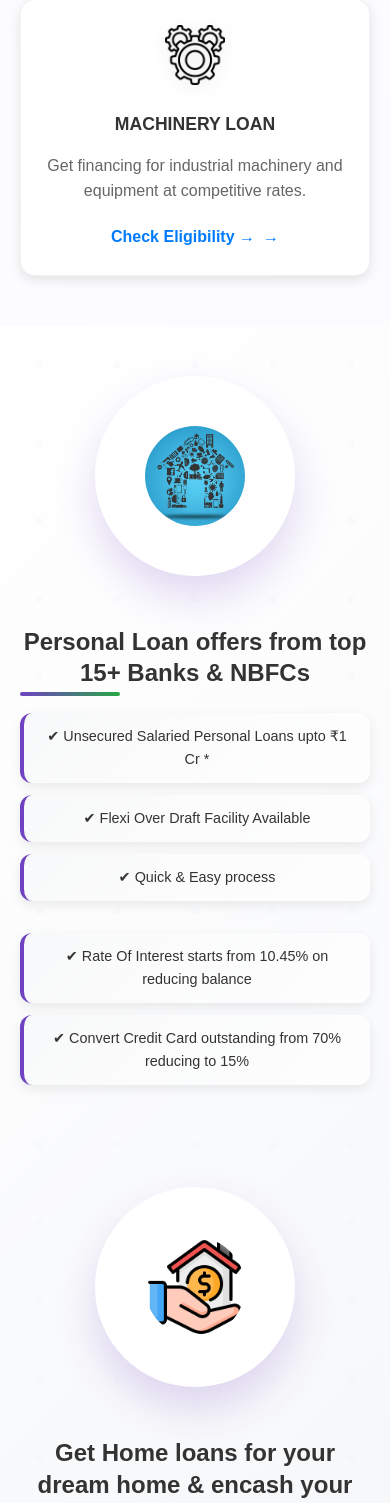
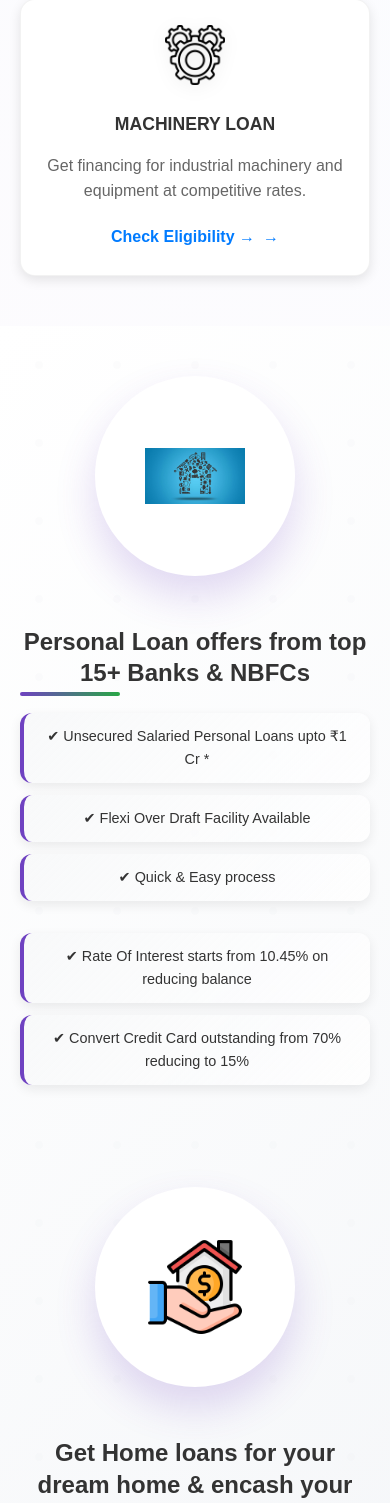
Before and after one commit to vishwapalshinde/DAW, a Flask app: page / in a window 390 px wide. Shown: the part 1570-3073 px from the top of the page. Run offline with Flask 3, Linux system fonts and the light colour scheme.

Commit message:
Modify offer image styles for responsiveness
Updated styles for offer image to be responsive.

```diff
--- a/static/style.css
+++ b/static/style.css
@@ -510,15 +510,15 @@ img {
   align-items: center;
   justify-content: center;
   box-shadow: 0 20px 40px rgba(111, 66, 193, 0.2);
+  overflow: hidden; /* remove if it’s clipping */
   transition: var(--transition);
 }
 
 .offer-img img {
-  width: 170px;
-  height: 170px;
-  border-radius: 50%;
-  object-fit: cover;
-  transition: var(--transition);
+  width: 50%;
+  height: auto;
+  border-radius: 0;        /* remove circular clip */
+  object-fit: contain;     /* ensures full image fits */
 }
 
 
```
